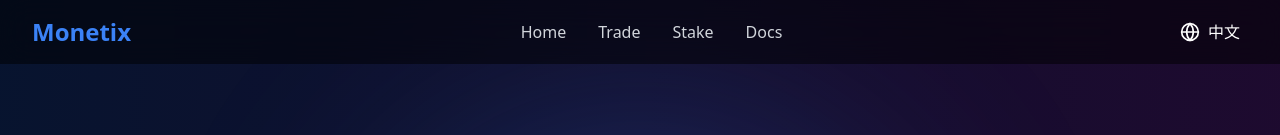
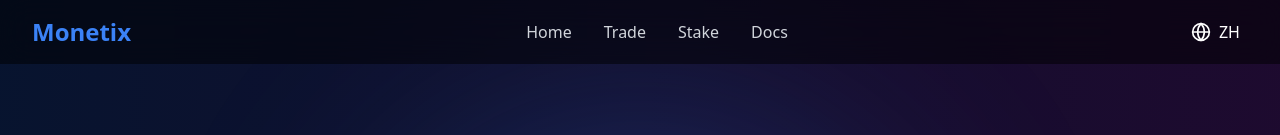
Before and after one commit to Monetix-fun/WebSite, a React (Vite) app: page / in a window 1280 px wide. Shown: the top 135 px of the page. Built offline with nearby package versions, Linux system fonts and the light colour scheme.

Commit message:
change i18n

```diff
--- a/src/components/LanguageSwitcher.tsx
+++ b/src/components/LanguageSwitcher.tsx
@@ -18,7 +18,7 @@ export default function LanguageSwitcher() {
       className="flex items-center text-white p-2 rounded-full hover:bg-gray-800 transition-all"
     >
       <Globe className="h-5 w-5" />
-      <span className="ml-2">{i18n.language === 'zh' ? 'EN' : '中文'}</span>
+      <span className="ml-2">{i18n.language === 'zh' ? 'EN' : 'ZH'}</span>
     </button>
   );
 }
```
Also changed, not shown: src/components/Hero.tsx (+0 -8 lines).
